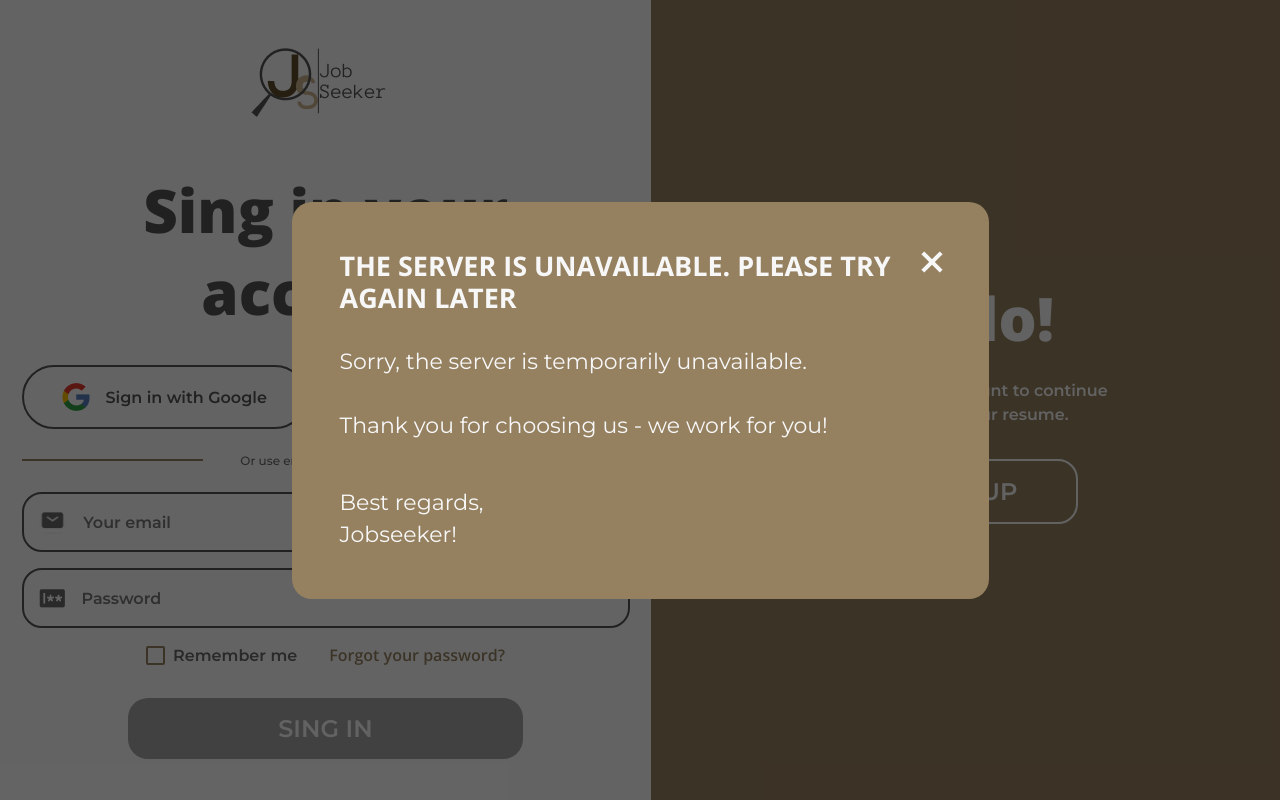
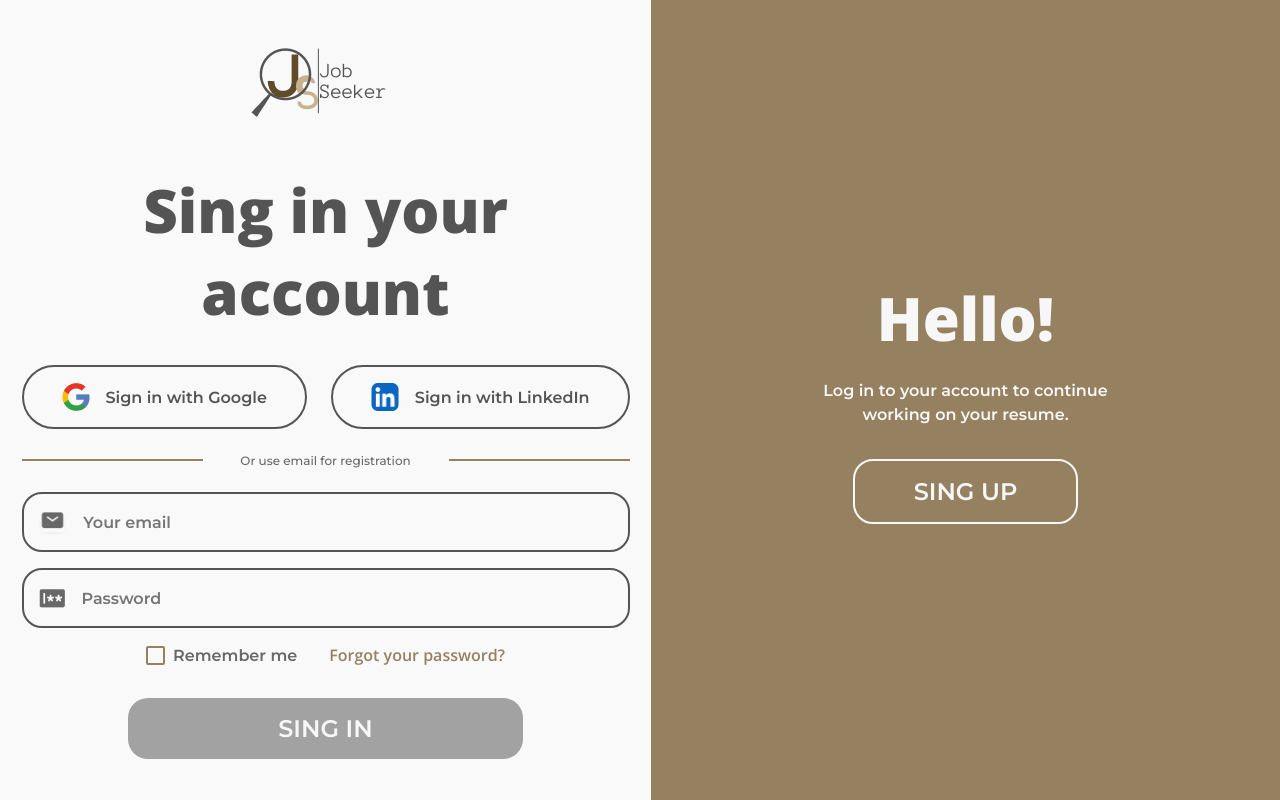
Before and after one commit to vikatiurne/job-senta, a React (Create React App) app in the folder client/: page /login in a window 1280 px wide. Built offline with nearby package versions, Linux system fonts and the light colour scheme; no server answers.

Commit message:
remove checkCommect

```diff
--- a/client/src/App.js
+++ b/client/src/App.js
@@ -4,7 +4,7 @@ import { useDispatch, useSelector } from "react-redux";
 import RootRouter from "./router/Router.jsx";
 import {
   fetchAutoLogin,
-  fetchCheckConnect,
+  // fetchCheckConnect,
   resetAuthState,
   setAuth,
 } from "./pages/Autorization/AuthSlice.js";
@@ -48,9 +48,9 @@ function App() {
     }
   }, [dispatch, methodAuth, isAuth]);
 
-  useEffect(() => {
-    dispatch(fetchCheckConnect());
-  }, [dispatch]);
+  // useEffect(() => {
+  //   dispatch(fetchCheckConnect());
+  // }, [dispatch]);
 
   return <RootRouter />;
 }
--- a/client/src/pages/Autorization/AuthSlice.js
+++ b/client/src/pages/Autorization/AuthSlice.js
@@ -11,7 +11,7 @@ const initialState = {
   methodAuth: null,
   status: "idle",
   msg: null,
-  isServerConnect: false,
+  // isServerConnect: false,
 };
 
 export const fetchRegistration = createAsyncThunk(
@@ -112,18 +112,18 @@ export const fetchResetPassword = createAsyncThunk(
     }
   }
 );
-export const fetchCheckConnect = createAsyncThunk(
-  "auth/fetchCheckConnect",
-  async (_, { dispatch, rejectWithValue }) => {
-    try {
-      return await AuthorizationServices.checkServerConnection();
-    } catch (error) {
-      const handledError = handleError(error);
-      dispatch(setError(handledError));
-      return rejectWithValue(handledError);
-    }
-  }
-);
+// export const fetchCheckConnect = createAsyncThunk(
+//   "auth/fetchCheckConnect",
+//   async (_, { dispatch, rejectWithValue }) => {
+//     try {
+//       return await AuthorizationServices.checkServerConnection();
+//     } catch (error) {
+//       const handledError = handleError(error);
+//       dispatch(setError(handledError));
+//       return rejectWithValue(handledError);
+//     }
+//   }
+// );
 
 const loadStateFromLocalStorage = () => {
   const savedState = localStorage.getItem("_jobseeker_auth_state");
@@ -262,17 +262,17 @@ const authSlice = createSlice({
         state.error = payload;
         state.status = "error";
       })
-      .addCase(fetchCheckConnect.pending, (state) => {
-        state.msg = null;
-        state.error = null;
-      })
-      .addCase(fetchCheckConnect.fulfilled, (state, { payload }) => {
-        state.isServerConnect = payload.data.status;
-      })
-      .addCase(fetchCheckConnect.rejected, (state, { payload }) => {
-        state.error = payload;
-        state.isServerConnect = false;
-      });
+      // .addCase(fetchCheckConnect.pending, (state) => {
+      //   state.msg = null;
+      //   state.error = null;
+      // })
+      // .addCase(fetchCheckConnect.fulfilled, (state, { payload }) => {
+      //   state.isServerConnect = payload.data.status;
+      // })
+      // .addCase(fetchCheckConnect.rejected, (state, { payload }) => {
+      //   state.error = payload;
+      //   state.isServerConnect = false;
+      // });
   },
 });
 
--- a/client/src/router/hoc/ProtectedRoute.jsx
+++ b/client/src/router/hoc/ProtectedRoute.jsx
@@ -5,8 +5,8 @@ import { Navigate } from "react-router-dom";
 
 const ProtectedRouter = ({ children }) => {
 
-  const {isAuth, isServerConnect} = useSelector((state) => state.auth);
-  return isAuth && isServerConnect ? children : <Navigate to="/" />;
+  const {isAuth} = useSelector((state) => state.auth);
+  return isAuth  ? children : <Navigate to="/" />;
 };
 
 export default ProtectedRouter;
```
